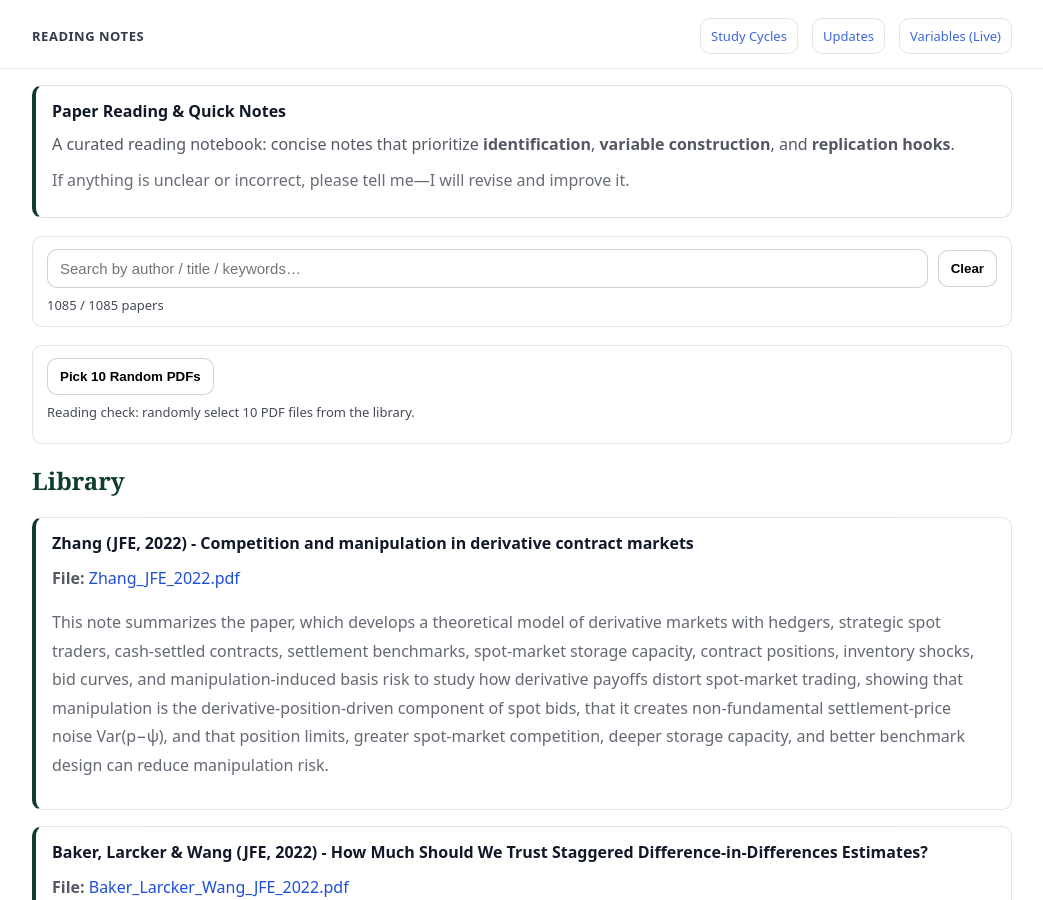
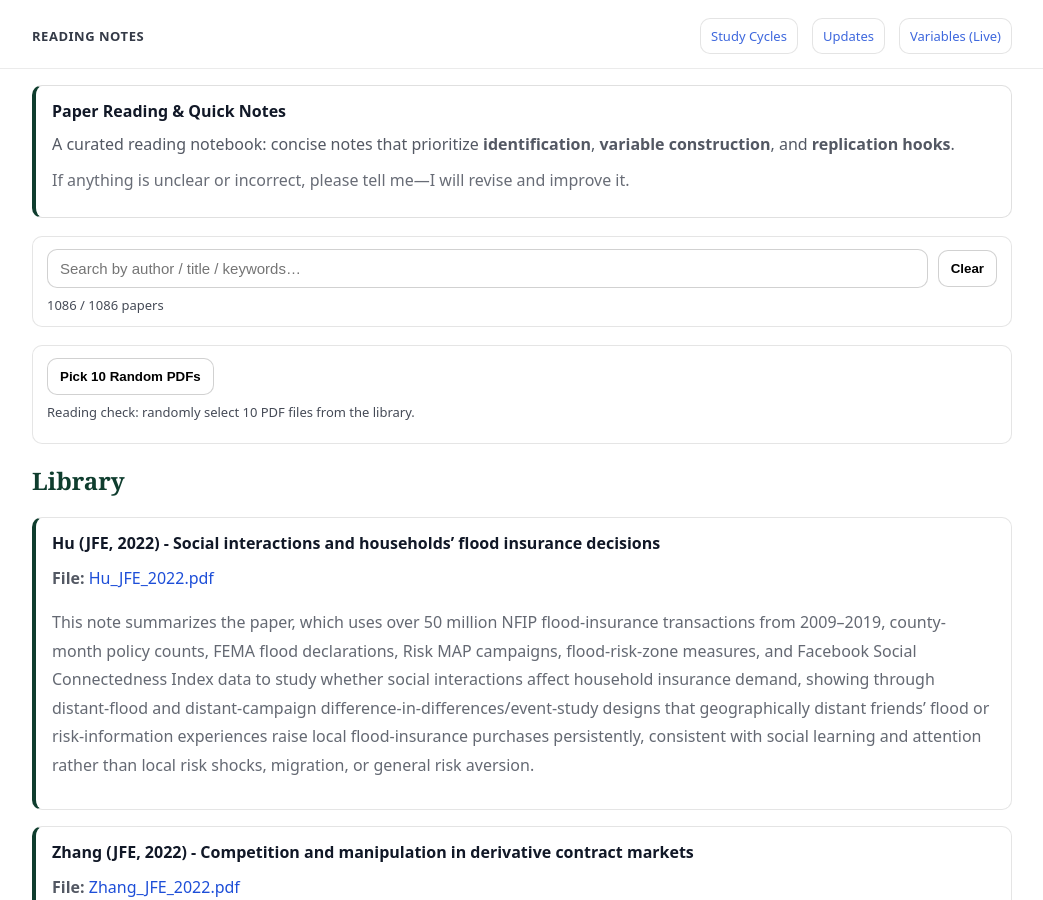
Before and after one commit to yaxinzn/study-archive, a Jekyll site: the page built from reading/index.md, in a window 1280 px wide and 900 px high. Shown: the whole window, without its empty margins (118-1161 px from the left). Built offline with Jekyll 4.4.1, drawn with Linux system fonts in a browser that asks for light colours.

Commit message:
Reading: add/update Hu_JFE_2022.pdf

```diff
--- a/_data/reading.yml
+++ b/_data/reading.yml
@@ -1,3 +1,7 @@
+- title: "Hu (JFE, 2022) - Social interactions and households’ flood insurance decisions"
+  file: "Hu_JFE_2022.pdf"
+  desc: "This note summarizes the paper, which uses over 50 million NFIP flood-insurance transactions from 2009–2019, county-month policy counts, FEMA flood declarations, Risk MAP campaigns, flood-risk-zone measures, and Facebook Social Connectedness Index data to study whether social interactions affect household insurance demand, showing through distant-flood and distant-campaign difference-in-differences/event-study designs that geographically distant friends’ flood or risk-information experiences raise local flood-insurance purchases persistently, consistent with social learning and attention rather than local risk shocks, migration, or general risk aversion."
+
 - title: "Zhang (JFE, 2022) - Competition and manipulation in derivative contract markets"
   file: "Zhang_JFE_2022.pdf"
   desc: "This note summarizes the paper, which develops a theoretical model of derivative markets with hedgers, strategic spot traders, cash-settled contracts, settlement benchmarks, spot-market storage capacity, contract positions, inventory shocks, bid curves, and manipulation-induced basis risk to study how derivative payoffs distort spot-market trading, showing that manipulation is the derivative-position-driven component of spot bids, that it creates non-fundamental settlement-price noise Var(p−ψ), and that position limits, greater spot-market competition, deeper storage capacity, and better benchmark design can reduce manipulation risk."
```
Also changed, not shown: 1 other file.
